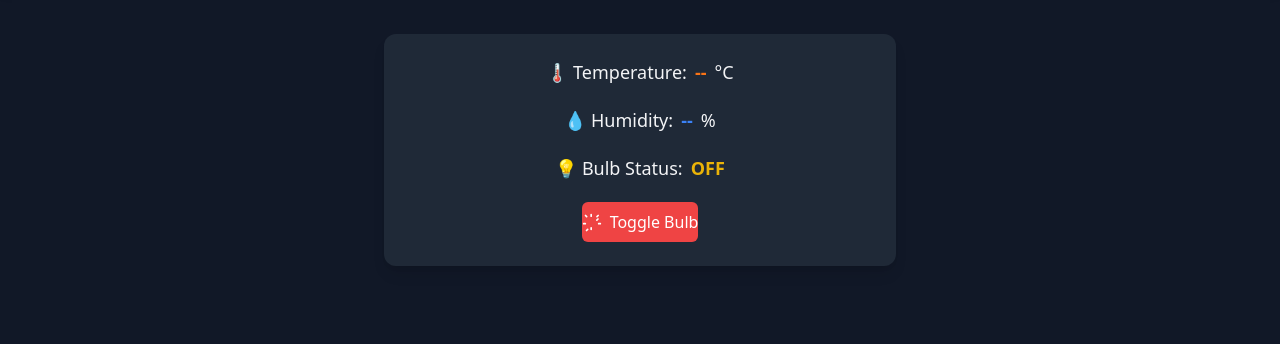
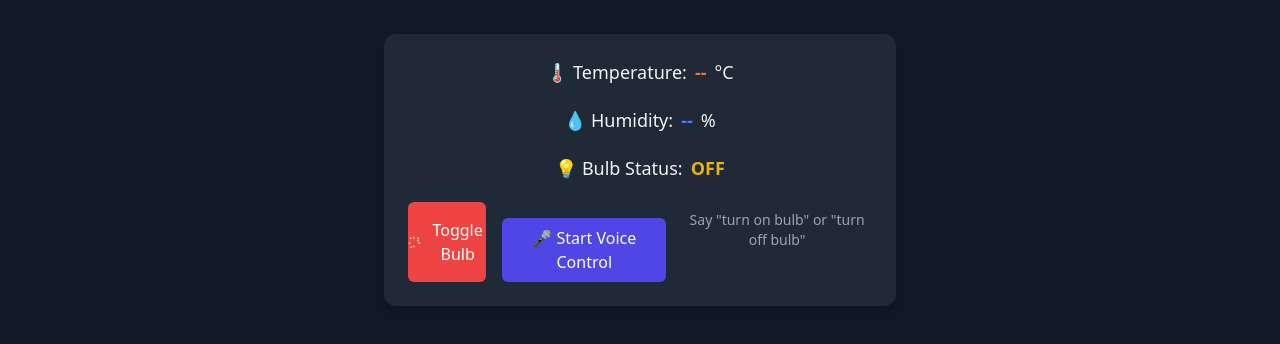
Before and after one commit to Gibsonzwenyika/iot-dashboard, a website: page public/index.html in a window 1280 px wide. Shown: the part 70-414 px from the top of the page. Drawn offline with nearby package versions, Linux system fonts and the light colour scheme; no server answers.

Commit message:
Update index.html

```diff
--- a/public/index.html
+++ b/public/index.html
@@ -36,6 +36,11 @@
           </svg>
           Toggle Bulb
         </button>
+        <button onclick="startVoiceControl()" class="bg-indigo-600 text-white py-2 px-4 rounded-md mt-4 hover:bg-indigo-700 transition">
+  🎤 Start Voice Control
+</button>
+<p id="voice-status" class="text-sm text-gray-500 dark:text-gray-400 mt-2">Say "turn on bulb" or "turn off bulb"</p>
+
       </div>
     </div>
   </main>
```
